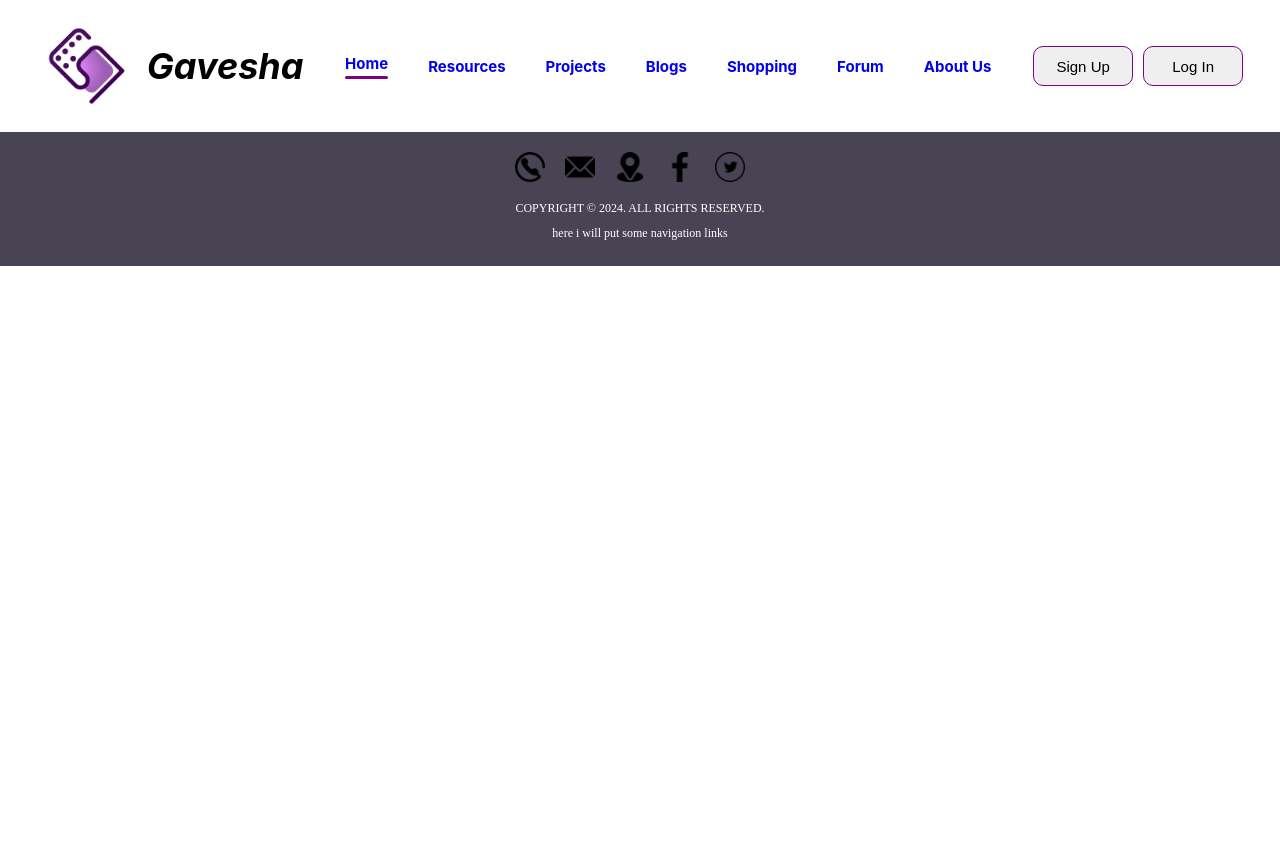
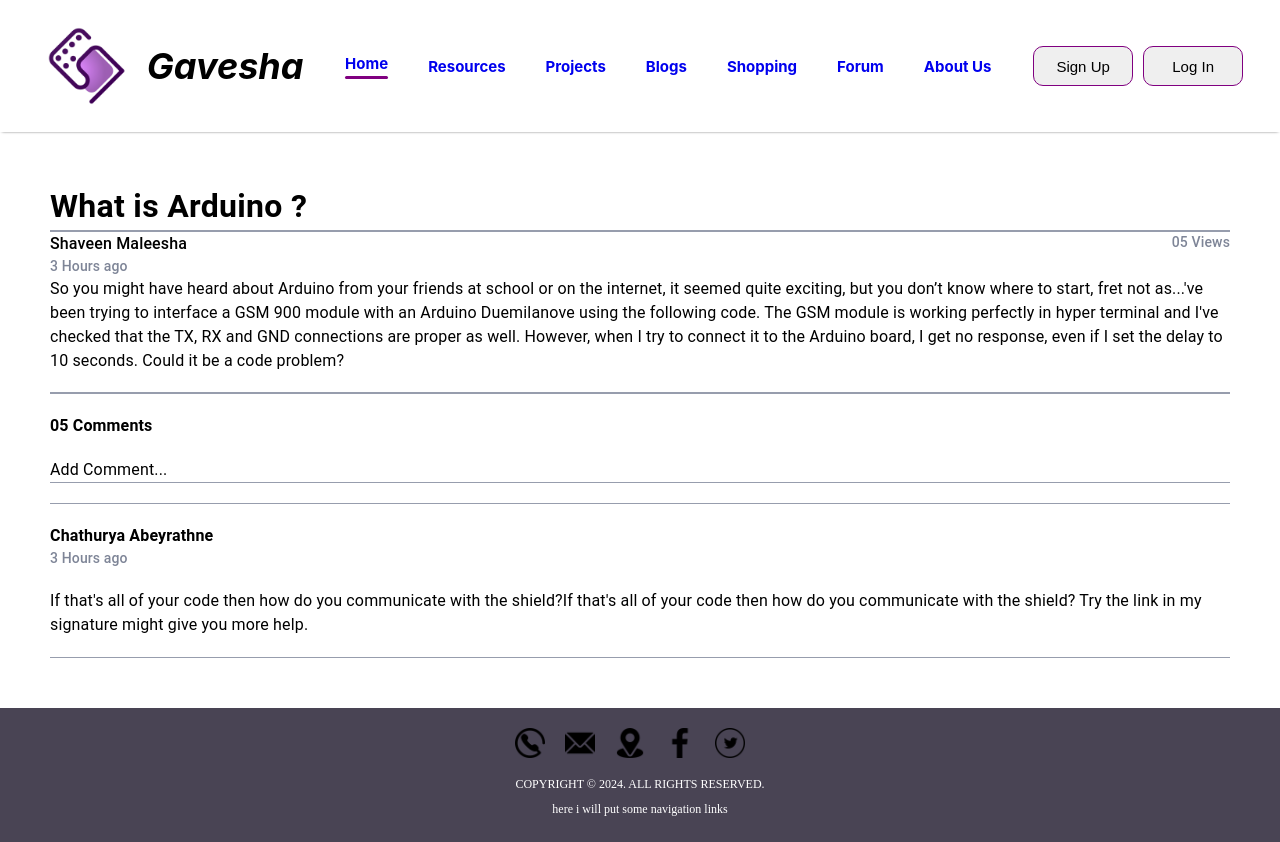
Before and after one commit to janani101110/Trivia-App, a React (Create React App) app: page /post in a window 1280 px wide. Before the commit the page ends 800 px from the top, so only its background shows below. Built offline with nearby package versions, Linux system fonts and the light colour scheme.

Commit message:
Comment SEction

```diff
--- a/src/App.js
+++ b/src/App.js
@@ -14,6 +14,7 @@ import {AboutUs} from './Pages/AboutUs';
 // import {LogIn} from './Pages/LogIn';
 // import {SignUp} from './Pages/SignUp';
 import {Footer} from './Component/Footer/Footer';
+import ViewPost from './Pages/Forums/ViewPost';
 
 function App() {
   return (
@@ -29,6 +30,7 @@ function App() {
           <Route path='/shopping'element={<Shopping/>}/>
 
           <Route path='/forum' element={<Forum/>}/>
+          <Route path='/post' element={<ViewPost/>}/>
 
           <Route path='/aboutus'element={<AboutUs/>}/>
 
--- a/src/Component/QuestionCard/QuestionCard.jsx
+++ b/src/Component/QuestionCard/QuestionCard.jsx
@@ -1,14 +1,14 @@
 import React from 'react'
 import  './styles.css';
-import { Box, Typography} from '@mui/material';
+import { Box, Hidden, Typography} from '@mui/material';
 import { blue } from '@mui/material/colors';
 
-function QuestionCard() {
+function QuestionCard(props) {
   return (
     <Box className='cardBox'>
         <Box sx={{  display: 'flex', flex: 1,marginBottom:'15px' }}>
             <Box className='proPicFrame'>
-               <img src={require('../Assets/forum/OIP.jpeg')} className='proImg'/>
+               <img src={props.imgURL} className='proImg'/>
             </Box>
             <Box >
                 <Typography
@@ -18,29 +18,30 @@ function QuestionCard() {
                         color:' #101318',
 
                         }}>
-                        What is Auduino?</Typography>
+                            { props.question }
+                       </Typography>
 
                 <Box sx={{  display: 'flex', flex: 1, }}>
 
-                    <Typography sx={{fontSize:14 , fontWeight:'400', color: '#7E8597' , marginRight:'15px'}}>Shaveen Amarasinghe</Typography>
-                    <Typography sx={{fontSize:14 , fontWeight:'400', color: '#7E8597'}}>23 Hours ago</Typography>
+                    <Typography sx={{fontSize:14 , fontWeight:'400', color: '#7E8597' , marginRight:'15px'}}>{props.userName}</Typography>
+                    <Typography sx={{fontSize:14 , fontWeight:'400', color: '#7E8597'}}>{props.postTime}</Typography>
 
                 </Box>
             </Box>
         </Box>
 
         <Box sx={{ marginBottom:'15px'}}>
-           <Typography sx={{ fontSize:16,fontWeight:'400',color:'#5C677D'}}>So you might have heard about Arduino from your friends at school or on the internet, it seemed quite exciting, but you don’t know where to start, fret not as...</Typography>
+    <Typography sx={{ fontSize:16,fontWeight:'400',color:'#5C677D',height:'50px',overflow:'hidden'}}> {props.pQuestion}</Typography>
         </Box>
 
         <Box sx={{display:'flex', flex:1,}}>
             <Typography sx={{fontSize:14 , fontWeight:'400', color: '#7E8597', marginRight:'15px'}}>
-            45 Views
+           {props.Views}
             </Typography>
 
 
             <Typography sx={{fontSize:14 , fontWeight:'400', color: '#7E8597'}}>
-            5 Replies
+          {props.Replies}
             </Typography>
         </Box>
     </Box>
--- a/src/Component/QuestionCard/styles.css
+++ b/src/Component/QuestionCard/styles.css
@@ -17,13 +17,13 @@
     height: 50px;
     width: 50px;
     border-radius: 100px;
-    background-color: red;
+
     overflow: hidden;
     margin-right: 15px;
 }
 
 .proImg{
-    height: 100%;
+    height: auto;
     width: 100%;
 
 
--- a/src/Pages/Forums/Forum.jsx
+++ b/src/Pages/Forums/Forum.jsx
@@ -1,13 +1,75 @@
 import React from 'react'
 import QuestionCard from '../../Component/QuestionCard/QuestionCard'
 import { Box } from '@mui/material'
+import { Link } from 'react-router-dom'
+
+const cardData = [
+  {
+    id:1,
+      question:" what is ardiono ?",
+      userName:"Shaveen Maleesha",
+      postTime:"2 Hours ago",
+      pQuestion:"So you might have heard about Arduino from your friends at school or on the internet, it seemed quite exciting, but you don’t know where to start, fret not as.... So you might have heard about Arduino from your friends at school or on the internet, it seemed quite exciting, but you don’t know where to start, fret not as....",
+      Views:" 10 Views",
+      Replies:"10 Replies",
+      imgURL: require("../../Component/Assets/forum/OIP.jpeg")
+  },
+  {
+    id:2,
+      question:" what is ?",
+      userName:"Shaveen Maleesha",
+      postTime:"2 Hours ago",
+      pQuestion:"So you might have heard about Arduino from your friends at school or on the internet, it seemed quite exciting, but you don’t know where to start, fret not as.... So you might have heard about Arduino from your friends at school or on the internet, it seemed quite exciting, but you don’t know where to start, fret not as....",
+      Views:" 10 Views",
+      Replies:"10 Replies"
+
+  },
+  {
+    id:3,
+      question:" ardiono ?",
+      userName:"Shaveen Maleesha",
+      postTime:"2 Hours ago",
+      pQuestion:"So you might have heard about Arduino from your friends at school or on the internet, it seemed quite exciting, but you don’t know where to start, fret not as.... So you might have heard about Arduino from your friends at school or on the internet, it seemed quite exciting, but you don’t know where to start, fret not as....",
+      Views:" 10 Views",
+      Replies:"10 Replies"
+
+  },
+  {
+    id:1,
+      question:" what is ardiono ?",
+      userName:"Shaveen Maleesha",
+      postTime:"2 Hours ago",
+      pQuestion:"So you might have heard about Arduino from your friends at school or on the internet, it seemed quite exciting, but you don’t know where to start, fret not as.... So you might have heard about Arduino from your friends at school or on the internet, it seemed quite exciting, but you don’t know where to start, fret not as....",
+      Views:" 10 Views",
+      Replies:"10 Replies"
+
+  },
+
+
+
+]
+
 
 export const Forum= () => {
   return (
     <Box sx={{padding:'50px'}}>
-      <QuestionCard/>
-      <QuestionCard/>
-      <QuestionCard/>
+      {cardData.map((item,index)=>(
+
+        <Link to="/post" style={{textDecoration:'none'}}>
+          <QuestionCard
+          key = {index}
+          imgURL = {item.imgURL}
+          question = {item.question}
+          userName ={ item.userName}
+          postTime={item.postTime}
+          pQuestion ={item.pQuestion}
+          Views = {item.Views}
+          Replies = {item.Replies} />
+        </Link>
+
+      ))}
+
+
     </Box>
 
   )
--- /dev/null
+++ b/src/Pages/Forums/ViewPost.jsx
@@ -0,0 +1,74 @@
+import { Box, Typography } from '@mui/material'
+import { display, fontSize, fontWeight } from '@mui/system'
+import React from 'react'
+
+function ViewPost() {
+  return (
+    <Box sx={{padding:'50px'}}>
+
+            <Box sx={{ borderBottom: '2px solid #979DAD' }}>
+                <Typography sx={{fontSize:'32px',
+                                fontWeight:'bold',
+                                color:'#000000',
+
+                                }}>
+                    What is Arduino ?
+                </Typography>
+            </Box>
+
+
+            <Box>
+                <Box sx={ {display:'flex' , justifyContent:'space-between',}}>
+                    <Box sx={{  display: 'flex', flex: 1, }}>
+                        <Box></Box>
+                        <Box>
+                            <Typography sx={{fontSize:16 , fontWeight:'medium', color: '#000000' , marginRight:'15px'}}>Shaveen Maleesha</Typography>
+                            <Typography sx={{fontSize:14 , fontWeight:'medium', color: '#7E8597'}}>3 Hours ago</Typography>
+                        </Box>
+                    </Box>
+
+                    <Typography sx={{fontSize:14 , fontWeight:'medium', color: '#7E8597'}} >05 Views</Typography>
+
+                </Box>
+
+
+
+                <Box sx={{ marginBottom:'15px'}}>
+                    <Typography sx={{ fontSize:16,fontWeight:'regular',color:'#40485BD',height:'100px'}}>So you might have heard about Arduino from your friends at school or on the internet, it seemed quite exciting, but you don’t know where to start, fret not as...'ve been trying to interface a GSM 900 module with an Arduino Duemilanove using the following code. The GSM module is working perfectly in hyper terminal and I've checked that the TX, RX and GND connections are proper as well. However, when I try to connect it to the Arduino board, I get no response, even if I set the delay to 10 seconds. Could it be a code problem? </Typography>
+                </Box>
+
+
+            </Box>
+       <Box sx={{borderBottom:'2px solid #979DAD'}}></Box>
+
+       <Box>
+                <Box> </Box>
+                <Typography sx={{ fontSize: '16px', fontWeight: 'bold', marginTop: '20px', marginBottom: '15px' }}>
+                05 Comments
+                </Typography>
+                <Typography sx={{ fontSize: '16px', fontWeight: 'regular', marginTop: '20px', marginBottom: '15px' , borderBottom:'1px solid #979DAD'}}>  Add Comment...
+                </Typography>
+
+                <Box sx={{ borderBottom: '1px solid #979DAD', marginTop: '20px' }}></Box>
+        </Box>
+
+        <Box>
+                <Box> </Box>
+                <Typography sx={{ fontSize: '16px', fontWeight: 'bold', marginTop: '20px', }}>
+                Chathurya Abeyrathne
+                </Typography>
+                <Typography sx={{fontSize:14 , fontWeight:'medium', color: '#7E8597'}}>3 Hours ago</Typography>
+                <Typography sx={{ fontSize: '16px', fontWeight: 'regular', marginTop: '20px', marginBottom: '15px' }}>  If that's all of your code then how do you communicate with the shield?If that's all of your code then how do you communicate with the shield?
+Try the link in my signature might give you more help.
+                </Typography>
+
+                <Box sx={{ borderBottom: '1px solid #979DAD', marginTop: '20px' }}></Box>
+        </Box>
+
+    </Box>
+
+
+  )
+}
+
+export default ViewPost
```
